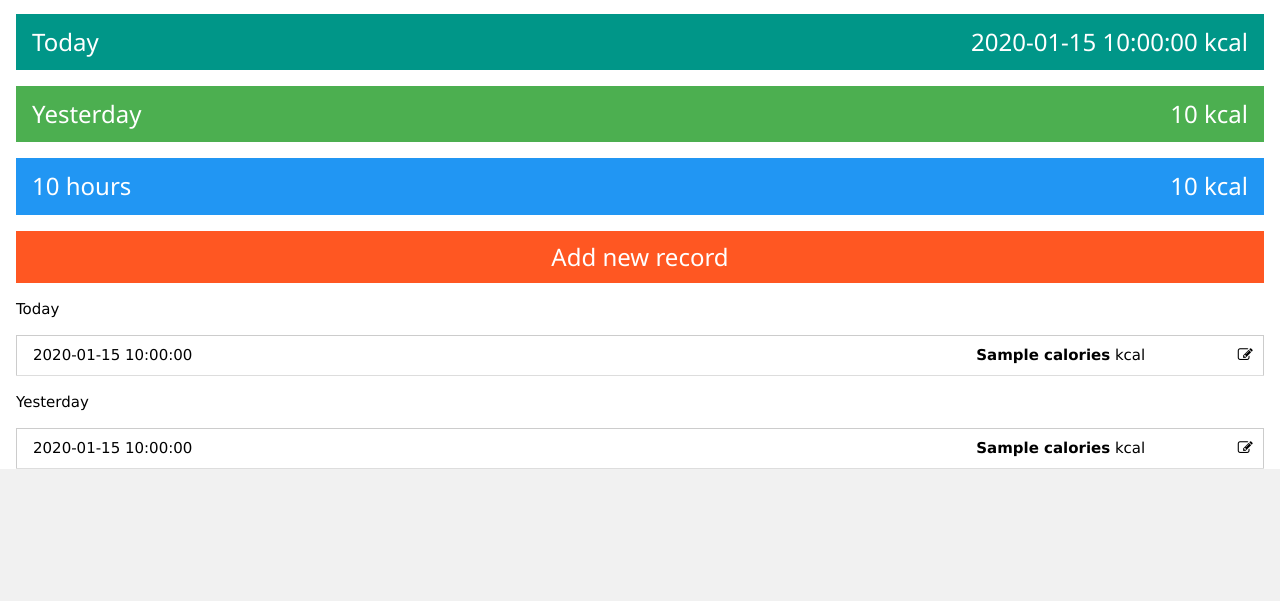
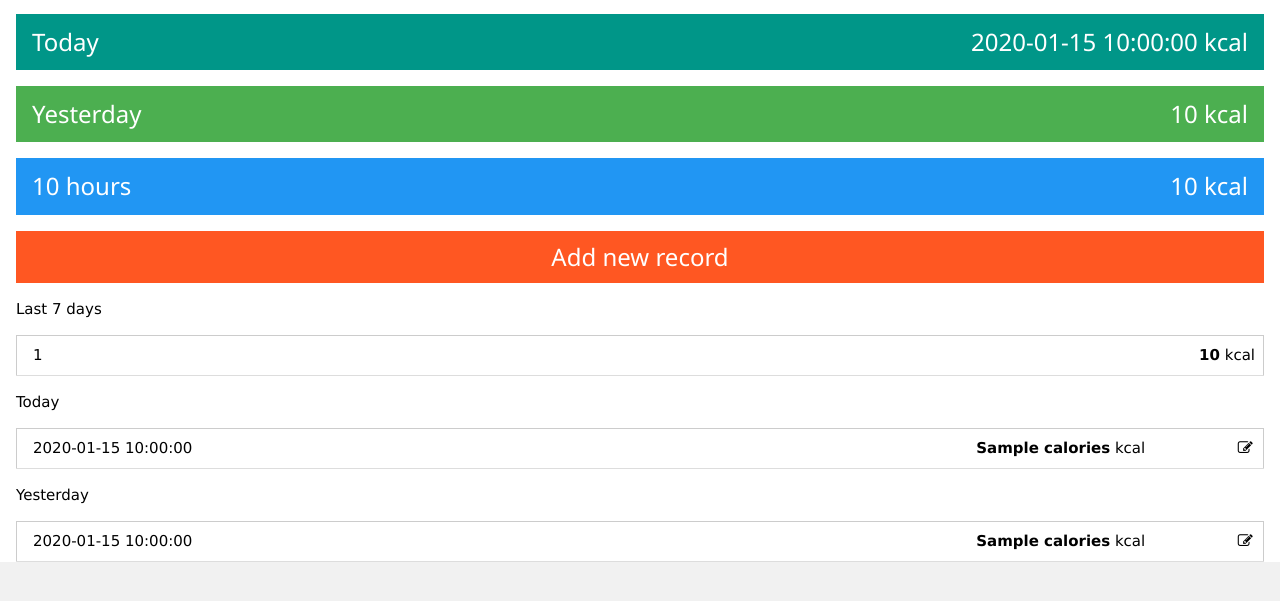
Before and after one commit to dvolk/catfood, a Flask app: template templates/index.jinja2 in a window 1280 px wide. Shown: the part 126-727 px from the top of the page. Run offline with Flask 2, Linux system fonts and the light colour scheme; the template is opened without the code that fills it: most values are stand-ins (such as "Sample title", 1, 10 or a date in 2020).

Commit message:
add last 7 days

```diff
--- a/main.py
+++ b/main.py
@@ -34,16 +34,19 @@ def index():
     records_hours = list(
         CalorieRecord.objects.filter(e__gt=epochtime_hours_ago).order_by("-e").all()
     )
-    records_hours_sum = sum([r.calories for r in records_hours])
-
     records_today = list(
         CalorieRecord.objects.filter(d=today_db_str).order_by("-e").all()
     )
-    records_today_sum = sum([r.calories for r in records_today])
-
     records_yesterday = list(
         CalorieRecord.objects.filter(d=yesterday_db_str).order_by("-e").all()
     )
+
+    last7days = CalorieRecord.objects.filter(
+        d__gt=(int(yesterday_db_str) - 7)
+    ).aggregate([{"$group": {"_id": "$d", "calories": {"$push": "$calories"}}}])
+
+    records_hours_sum = sum([r.calories for r in records_hours])
+    records_today_sum = sum([r.calories for r in records_today])
     records_yesterday_sum = sum([r.calories for r in records_yesterday])
 
     def nice_time(t2):
@@ -63,6 +66,7 @@ def index():
         records_yesterday=records_yesterday,
         records_yesterday_sum=records_yesterday_sum,
         nice_time=nice_time,
+        last7days=list(last7days),
     )
 
 
--- a/templates/index.jinja2
+++ b/templates/index.jinja2
@@ -7,6 +7,7 @@
 
   <div class="w3-container w3-panel w3-white">
     <p>
+
     <div class="w3-container w3-teal w3-margin-bottom">
       <h3>
         Today <span class="w3-right">{{ records_today_sum }} kcal</span>
@@ -28,6 +29,18 @@
     <h3>
       <a href="/new" class="w3-button w3-deep-orange" style="width: 100%">Add new record</a>
     </h3>
+
+    <p>Last 7 days</p>
+    <p>
+    <table class="w3-table-all">
+      {% for day in last7days %}
+        <tr>
+          <td>{{ day["_id"] }}</td>
+          <td class="w3-right-align"><strong>{{ day["calories"]|sum }}</strong> kcal</td>
+        </tr>
+      {% endfor %}
+    </table>
+    </p>
 
     <p>Today</p>
     <table class="w3-table-all">
@@ -52,5 +65,4 @@
     </table>
 
   </div>
-
 {% endblock %}
```
Lines whose indentation alone changed are shown as unchanged.
